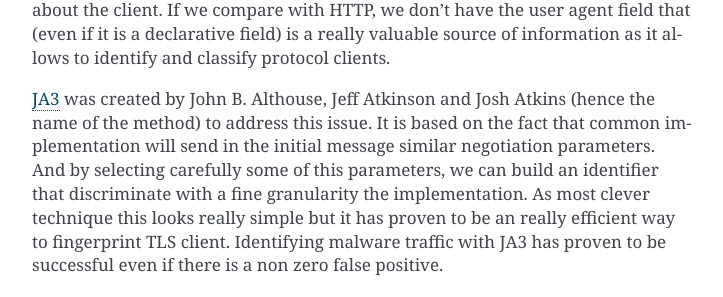
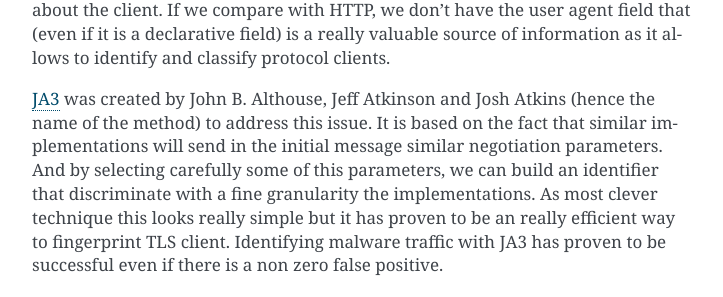
Before and after one commit to StamusNetworks/suricata-4-analysts, a Sphinx documentation site: the page built from source/tls-threat-hunting.rst, in a window 1280 px wide and 900 px high, scrolled down 2008 px. Shown: the part 173-470 px from the top of the window, without its empty margins (388-1111 px from the left). Built offline with Sphinx 7.4.7, drawn with Linux system fonts in a browser that asks for light colours.

Commit message:
tls: better wording

```diff
--- a/source/tls-threat-hunting.rst
+++ b/source/tls-threat-hunting.rst
@@ -90,8 +90,8 @@ If we compare with HTTP, we don't have the user agent field that (even if it is
 as it allows to identify and classify protocol clients.
 
 `JA3 <https://github.com/salesforce/ja3>`_ was created by John B. Althouse, Jeff Atkinson and Josh Atkins (hence the name of the method) to address this issue. It is based on the fact
-that common implementation will send in the initial message similar negotiation parameters. And by selecting carefully some of this parameters, we can build an identifier that discriminate
-with a fine granularity the implementation. As most clever technique this looks really simple but it has proven to be an really efficient way to fingerprint TLS client.
+that similar implementations will send in the initial message similar negotiation parameters. And by selecting carefully some of this parameters, we can build an identifier that discriminate
+with a fine granularity the implementations. As most clever technique this looks really simple but it has proven to be an really efficient way to fingerprint TLS client.
 Identifying malware traffic with JA3 has proven to be successful even if there is a non zero false positive.
 
 The following example is a Suricata TLS event with JA3 activated.
```
